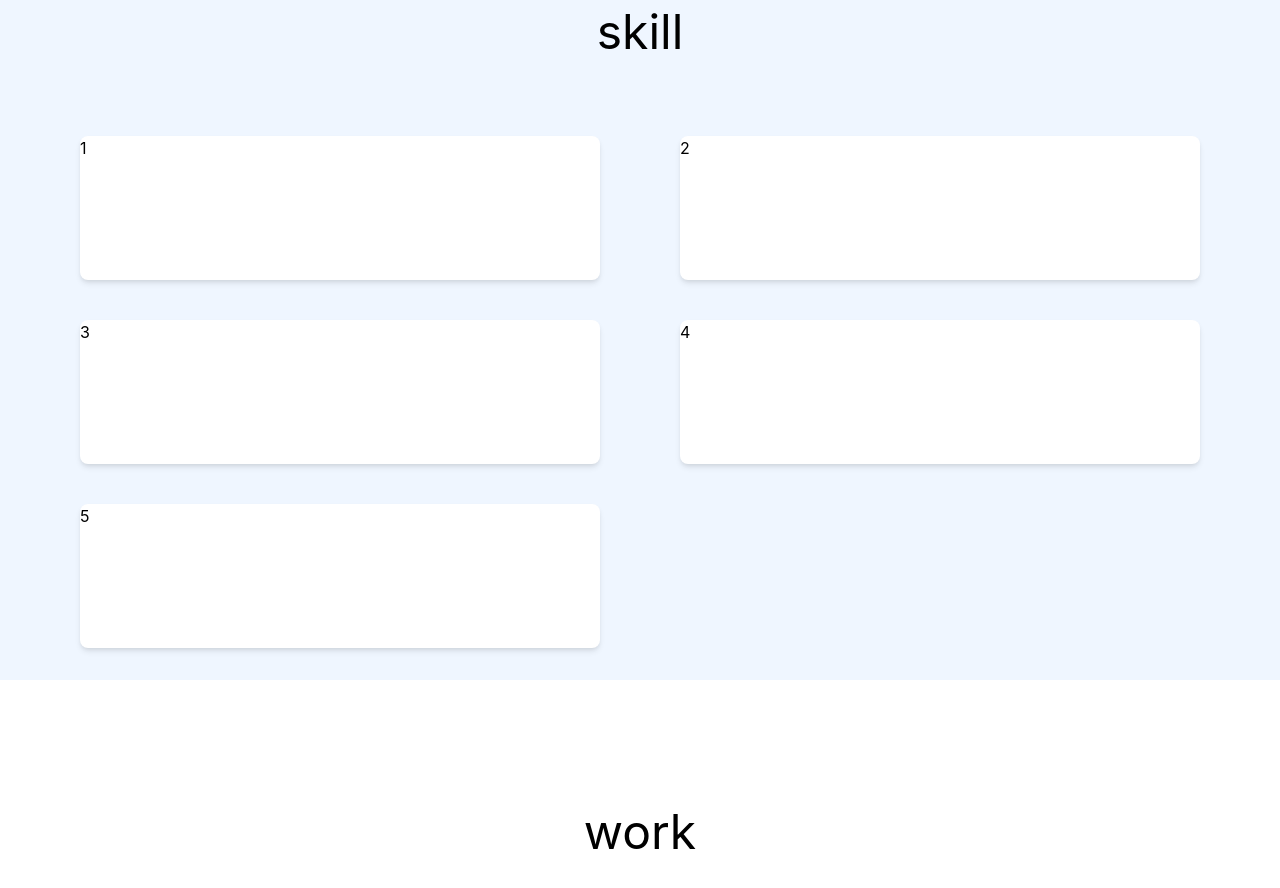
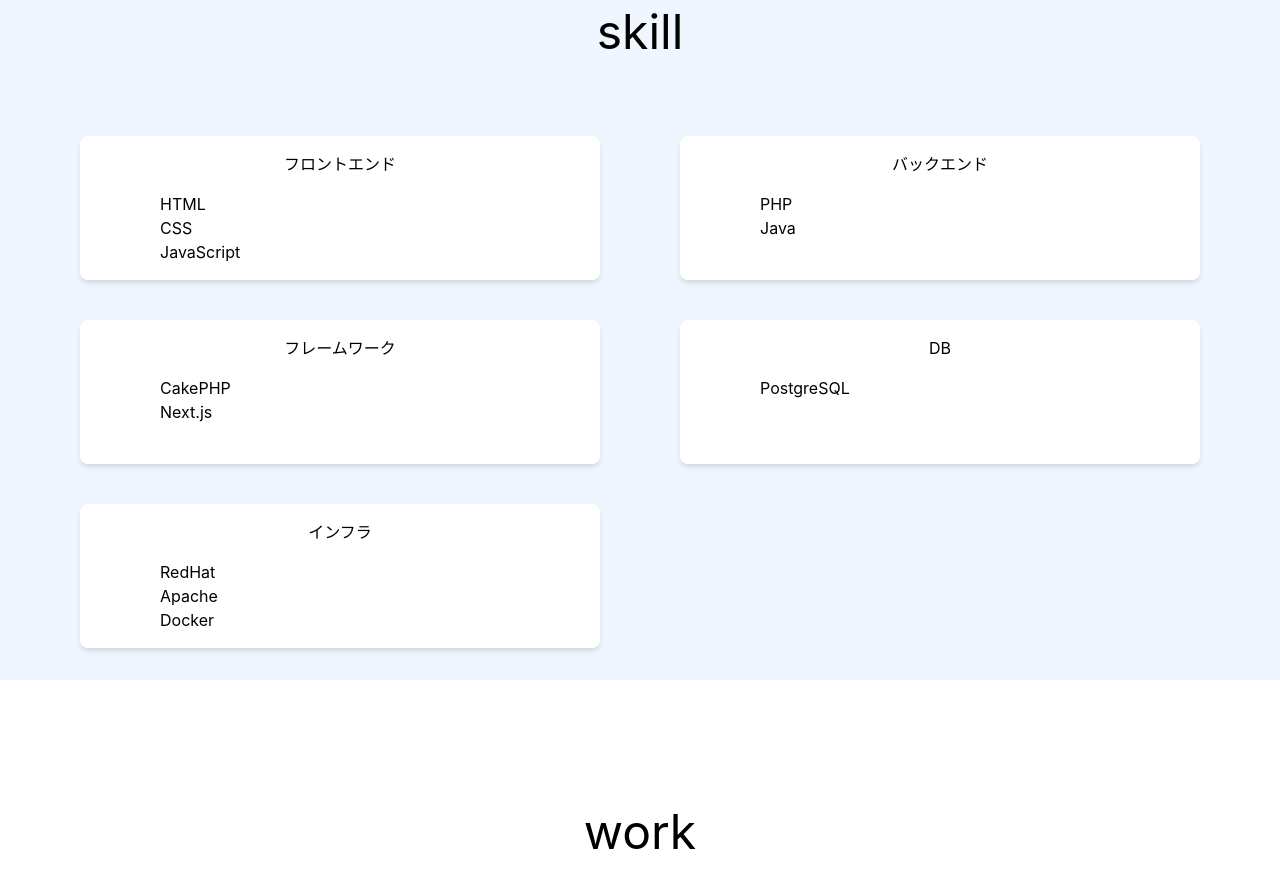
Before and after one commit to natti-4/portfolio, a Next.js app: page / in a window 1280 px wide. Shown: the part 1720-2608 px from the top of the page. Built offline with nearby package versions, Linux system fonts and the light colour scheme.

Commit message:
skill page

```diff
--- a/pages/index.tsx
+++ b/pages/index.tsx
@@ -10,13 +10,13 @@ export default function Home() {
       </Head>
 
       <header className="p-4 w-full flex flex-row bg-blue-50 fixed z-10">
-        <a className="flex-auto text-4xl font-bold ml-20">portfolio</a>
+        <a className="flex-auto text-4xl font-bold ml-20"><a href="#">portfolio</a></a>
         <nav className="flex-auto mr-20">
           <ul className="flex justify-end">
-            <li className="pr-8 text-2xl">about</li>
-            <li className="pr-8 text-2xl">skill</li>
-            <li className="pr-8 text-2xl">work</li>
-            <li className="text-2xl">contact</li>
+            <li className="pr-8 text-2xl"><a href="#about">about</a></li>
+            <li className="pr-8 text-2xl"><a href="#skill">skill</a></li>
+            <li className="pr-8 text-2xl"><a href="#work">work</a></li>
+            <li className="text-2xl"><a href="#contact">contact</a></li>
           </ul>
         </nav>
       </header>
@@ -28,7 +28,7 @@ export default function Home() {
       <div className="container mx-auto">
         <main className="">
           <section className="h-screen">
-            <div className="text-center text-5xl pt-32 pb-20">
+            <div id="about" className="text-center text-5xl pt-32 pb-20">
               <h2>about</h2>
             </div>
             <div className="flex flex-row">
@@ -43,20 +43,56 @@ export default function Home() {
             </div>
           </section>
           <section className="h-screen bg-blue-50 w-screen m-header-menu">
-            <div className="text-center text-5xl pt-32 pb-20">
+            <div id="skill" className="text-center text-5xl pt-32 pb-20">
               <h2>skill</h2>
             </div>
             <div className="grid grid-cols-2 mx-20 gap-x-20 gap-y-10">
-              <div className="rounded-lg shadow-md bg-white h-36">1</div>
-              <div className="rounded-lg shadow-md bg-white h-36">2</div>
-              <div className="rounded-lg shadow-md bg-white h-36">3</div>
-              <div className="rounded-lg shadow-md bg-white h-36">4</div>
-              <div className="rounded-lg shadow-md bg-white h-36">5</div>
+              <div className="rounded-lg shadow-md bg-white h-36">
+                <h3 className="text-center py-4">フロントエンド</h3>
+                <ul className="px-20">
+                  <li>HTML</li>
+                  <li>CSS</li>
+                  <li>JavaScript</li>
+                </ul>
+              </div>
+              <div className="rounded-lg shadow-md bg-white h-36">
+                <h3 className="text-center py-4">バックエンド</h3>
+                <ul className="px-20">
+                  <li>PHP</li>
+                  <li>Java</li>
+                </ul>
+              </div>
+              <div className="rounded-lg shadow-md bg-white h-36">
+              <h3 className="text-center py-4">フレームワーク</h3>
+                <ul className="px-20">
+                  <li>CakePHP</li>
+                  <li>Next.js</li>
+                </ul>
+              </div>
+              <div className="rounded-lg shadow-md bg-white h-36">
+              <h3 className="text-center py-4">DB</h3>
+                <ul className="px-20">
+                  <li>PostgreSQL</li>
+                </ul>
+              </div>
+              <div className="rounded-lg shadow-md bg-white h-36">
+              <h3 className="text-center py-4">インフラ</h3>
+                <ul className="px-20">
+                  <li>RedHat</li>
+                  <li>Apache</li>
+                  <li>Docker</li>
+                </ul>
+              </div>
             </div>
           </section>
           <section className="h-screen">
-          <div className="text-center text-5xl pt-32 pb-20">
+            <div id="work" className="text-center text-5xl pt-32 pb-20">
               <h2>work</h2>
+            </div>
+          </section>
+          <section className="h-screen">
+            <div id="contact" className="text-center text-5xl pt-32 pb-20">
+              <h2>contact</h2>
             </div>
           </section>
         </main>
```
